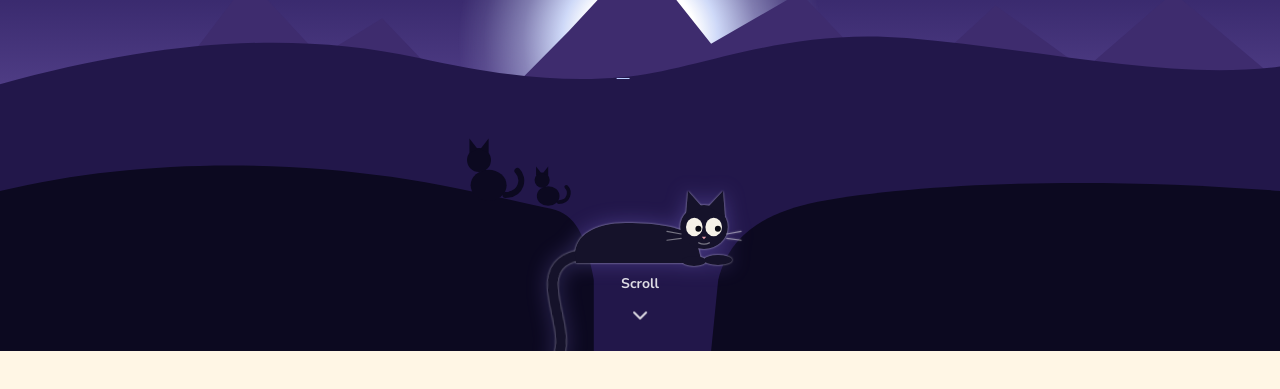
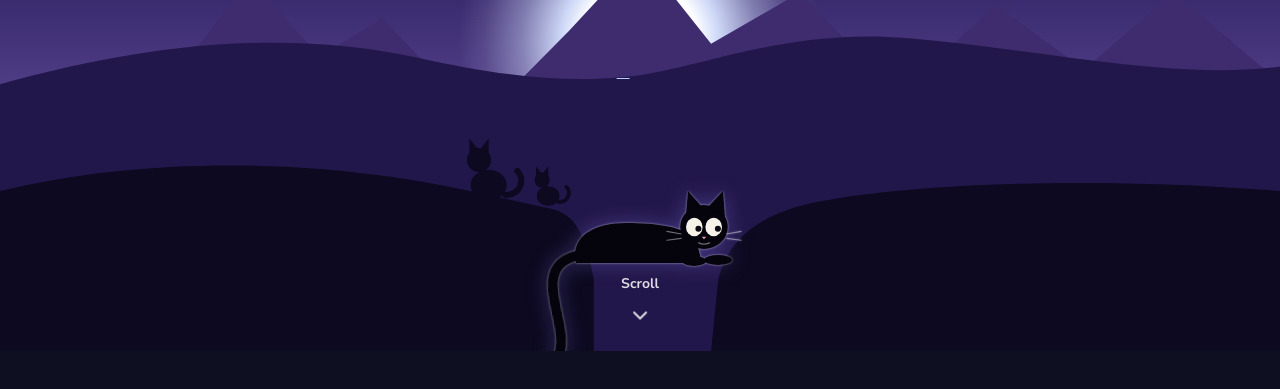
Before and after one commit to theotari/theotari.github.io, a plain HTML site: page cause/index.html in a window 1280 px wide. Shown: the part 449-838 px from the top of the page. Drawn offline with Linux system fonts and the light colour scheme.

Commit message:
Thème sombre « nuit » pour tout le site, quel que soit l'appareil
Le site suivait le réglage clair/sombre de l'appareil : en mode clair il
passait en crème, et le texte des cartes de La cause devenait blanc sur
blanc (il héritait du blanc de la scène). Le thème sombre est désormais
le seul (site.css et style.css), et les cartes de La cause prennent la
couleur de texte du thème.

Co-Authored-By: Claude Opus 5.5 <noreply@anthropic.com>

```diff
--- a/assets/site.css
+++ b/assets/site.css
@@ -5,34 +5,23 @@
 @font-face { font-family: "Nunito"; src: url("fonts/Nunito-Bold.ttf") format("truetype"); font-weight: 700; font-display: swap; }
 
 :root {
-  --bg: #FFF6E5;
-  --surface: #FFFFFF;
-  --ink: #2E2A47;
-  --muted: #5E5A78;
-  --line: #EDE3CF;
-  --brand: #7BD957;        /* fond des boutons (texte --ink dessus) */
+  /* Thème sombre « nuit » pour tout le site, quel que soit le réglage clair/sombre de l'appareil. */
+  --bg: #0E1022;
+  --surface: #1B1F45;
+  --ink: #F2F4FF;
+  --muted: #B8BCD6;
+  --line: #2B3070;
+  --brand: #7BD957;        /* fond des boutons (texte foncé dessus) */
   --brand-hover: #8FE36D;
-  --green-text: #2F6E22;   /* vert lisible sur fond clair (5,8:1) */
+  --green-text: #8EE06B;
   --pink: #FF6B8A;
-  --link: #B8325A;         /* rose lisible sur fond clair (8:1) */
-  --shadow: 0 6px 18px rgba(46, 42, 71, .10);
+  --link: #FF8FA8;
+  --shadow: 0 6px 18px rgba(0, 0, 0, .35);
   --radius: 20px;
   --night: #000000;        /* bandeau du logo */
   --checker-a: #2E6B2A;    /* damier du jeu */
   --checker-b: #357A30;
-  color-scheme: light dark;
-}
-@media (prefers-color-scheme: dark) {
-  :root {
-    --bg: #0E1022;
-    --surface: #1B1F45;
-    --ink: #F2F4FF;
-    --muted: #B8BCD6;
-    --line: #2B3070;
-    --green-text: #8EE06B;
-    --link: #FF8FA8;
-    --shadow: 0 6px 18px rgba(0, 0, 0, .35);
-  }
+  color-scheme: dark;
 }
 
 * { box-sizing: border-box; }
@@ -305,11 +294,8 @@ footer a:hover { color: var(--ink); }
    Logo vectoriel (le M au petit chat), chats illustrés, pages Cause,
    Contact et serpent de la page Snek.
    ===================================================================== */
-:root { --cat: #15122A; --cat-eye: #F2D54B; --cat-pupil: #0B0B14; --yarn: #FF6B8A; --yarn-dark: #C93F62; --whisker: rgba(21, 18, 42, .45); }
-@media (prefers-color-scheme: dark) {
-  :root { --cat: #05040C; --whisker: rgba(255, 255, 255, .38); }
-  .cat-svg { filter: drop-shadow(0 0 1px rgba(255, 255, 255, .55)) drop-shadow(0 0 10px rgba(150, 130, 255, .25)); }
-}
+:root { --cat: #05040C; --cat-eye: #F2D54B; --cat-pupil: #0B0B14; --yarn: #FF6B8A; --yarn-dark: #C93F62; --whisker: rgba(255, 255, 255, .38); }
+.cat-svg { filter: drop-shadow(0 0 1px rgba(255, 255, 255, .55)) drop-shadow(0 0 10px rgba(150, 130, 255, .25)); }
 
 /* Logo */
 .logo-mark { width: 40px; height: 36px; flex: none; }
@@ -354,7 +340,7 @@ footer a:hover { color: var(--ink); }
 .page-hero .mega { font-size: clamp(54px, 11vw, 132px); }
 .page-hero .sub { display: inline-block; }
 .story-list { display: grid; gap: 112px; max-width: 760px; margin: 0 auto; padding: 96px 0 40px; }
-.tale { position: relative; background: var(--surface); border-radius: var(--radius); padding: 30px 30px 26px; box-shadow: var(--shadow); }
+.tale { color: var(--ink); position: relative; background: var(--surface); border-radius: var(--radius); padding: 30px 30px 26px; box-shadow: var(--shadow); }
 .tale h2 { font-size: clamp(24px, 3.4vw, 30px); margin-bottom: 12px; }
 .tale p:last-child, .tale ul:last-child { margin-bottom: 0; }
 .tale ul { padding-left: 20px; margin: 0; }
--- a/assets/style.css
+++ b/assets/style.css
@@ -3,24 +3,17 @@
 @font-face { font-family: "Nunito"; src: url("fonts/Nunito-Bold.ttf") format("truetype"); font-weight: 700; font-display: swap; }
 
 :root {
-  --cream: #FFF6E5;
-  --card: #FFFFFF;
-  --ink: #2E2A47;
-  --muted: #5E5A78;
+  /* Même thème sombre que le reste du site. */
+  --cream: #0E1022;
+  --card: #1B1F45;
+  --ink: #F2F4FF;
+  --muted: #B8BCD6;
   --green: #7BD957;
   --green-dark: #4E9E3A;
   --pink: #FF6B8A;
   --pink-dark: #D94468;
-  --line: #EDE3CF;
-}
-@media (prefers-color-scheme: dark) {
-  :root {
-    --cream: #0E1022;
-    --card: #1B1F45;
-    --ink: #F2F4FF;
-    --muted: #B8BCD6;
-    --line: #2B3070;
-  }
+  --line: #2B3070;
+  color-scheme: dark;
 }
 
 * { box-sizing: border-box; }
@@ -47,8 +40,8 @@ h1, h2, h3 { font-family: "Fredoka", sans-serif; font-weight: 700; line-height:
 h1 { font-size: 30px; margin: 28px 0 8px; }
 h2 { font-size: 23px; margin: 30px 0 8px; }
 h3 { font-size: 19px; margin: 22px 0 6px; }
-a { color: var(--pink-dark); }
-@media (prefers-color-scheme: dark) { a { color: var(--pink); } nav.lang a { color: var(--green); } }
+a { color: var(--pink); }
+nav.lang a { color: var(--green); }
 .card {
   background: var(--card);
   border-radius: 20px;
```
